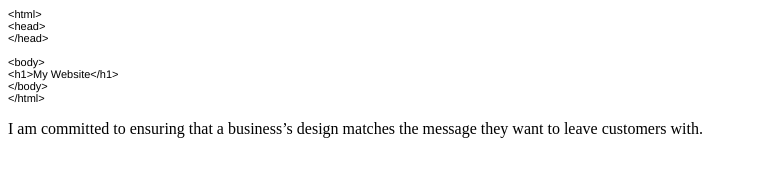
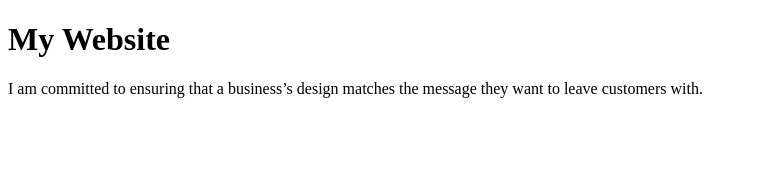
Before and after one commit to ewearmouth/thewebsite, a plain HTML site: page index.html in a window 1280 px wide. Shown: the whole page, without its empty margins (0-757 px from the left). Drawn offline with Linux system fonts and the light colour scheme.

Commit message:
Clean up code

```diff
--- a/index.html
+++ b/index.html
@@ -1,26 +1,13 @@
 <!DOCTYPE html PUBLIC "-//W3C//DTD HTML 4.01//EN" "http://www.w3.org/TR/html4/strict.dtd">
 <html>
 <head>
-  <meta http-equiv="Content-Type" content="text/html; charset=utf-8">
-  <meta http-equiv="Content-Style-Type" content="text/css">
-  <title></title>
-  <meta name="Generator" content="Cocoa HTML Writer">
-  <meta name="CocoaVersion" content="2022.6">
-  <style type="text/css">
-    p.p1 {margin: 0.0px 0.0px 0.0px 0.0px; font: 11.0px 'Helvetica Neue'; color: #000000}
-    p.p2 {margin: 0.0px 0.0px 0.0px 0.0px; font: 11.0px 'Helvetica Neue'; color: #000000; min-height: 12.0px}
-    span.Apple-tab-span {white-space:pre}
-  </style>
+  <meta charset="UTF-8">
+  <meta http-equiv="X-UA-Compatible" content="IE=edge">
+  <meta name="viewport" content="width=device-width, initial-scale=1.0">
+  <title>Document</title>
 </head>
 <body>
-<p class="p1">&lt;html&gt;<span class="Apple-tab-span">	</span></p>
-<p class="p1">&lt;head&gt;</p>
-<p class="p1">&lt;/head&gt;</p>
-<p class="p2"><br></p>
-<p class="p1">&lt;body&gt;</p>
-<p class="p1">&lt;h1&gt;My Website&lt;/h1&gt;</p>
-<p class="p1">&lt;/body&gt;</p>
-<p class="p1">&lt;/html&gt;<span class="Apple-tab-span">	</span></p>
+<h1>My Website</h1>
   <p>I am committed to ensuring that a business’s design matches the message they want to leave customers with.</p>
 </body>
 </html>
```
